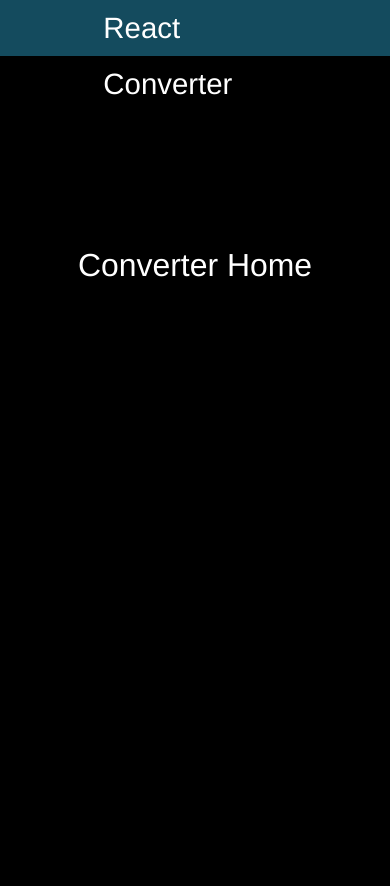
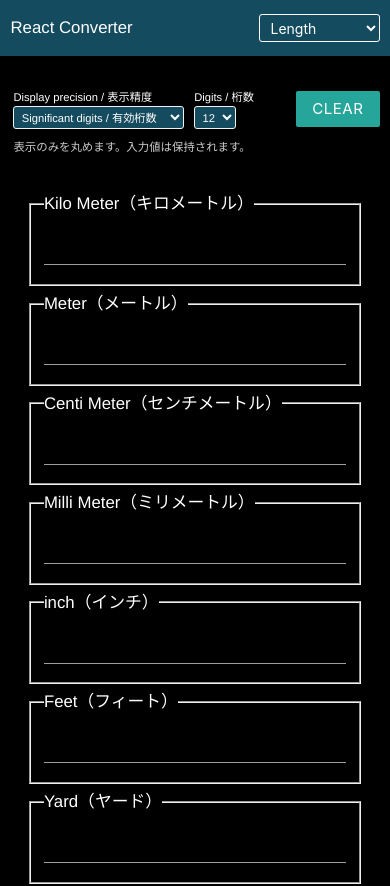
Before and after one commit to SoichiroWada/React-Converter, a React (Vite) app: page / in a window 390 px wide. Shown: the top 886 px of the page. Before the commit the page ends 844 px from the top, so only its background shows below. Built offline with nearby package versions, Linux system fonts and the light colour scheme.

Commit message:
feat: enhance calculators with CLEAR button and update routing for Length

```diff
--- a/src/App.jsx
+++ b/src/App.jsx
@@ -1,8 +1,7 @@
 import React, { Component } from 'react'
-import { BrowserRouter, Route, Routes } from 'react-router'
+import { BrowserRouter, Navigate, Route, Routes } from 'react-router'
 import Navbar from './components/Navbar'
 import { PrecisionProvider } from './components/PrecisionControls'
-import Home from './components/Home'
 import Length from './components/Length'
 import Weight from './components/Weight'
 import Time from './components/Time'
@@ -18,8 +17,9 @@ class App extends Component {
       <div className="App">
         <Navbar></Navbar>
         <Routes>
-          <Route path='/' element={<Home />} />
-          <Route path='/length' element={<Length />} />
+          <Route path='/' element={<Length />} />
+          {/* Length moved to the top page; keep old /length links working. */}
+          <Route path='/length' element={<Navigate to='/' replace />} />
           <Route path='/weight' element={<Weight />} />
           <Route path='/area' element={<Area />} />
           <Route path='/time' element={<Time />} />
--- a/src/components/Area.jsx
+++ b/src/components/Area.jsx
@@ -75,7 +75,10 @@ class AreaCalculator extends React.Component {
 
     return (
       <div>
-        <PrecisionControls />
+        <div className="page-toolbar">
+          <PrecisionControls />
+          <button className="waves-effect waves-light btn clear-btn" onClick={this.clear}>CLEAR</button>
+        </div>
         <InputStatus invalid={result.invalid} />
         <h5 id="h5">
           <span id="alertM" style={aStyle}>カナ漢字変換をOFFにしてください</span>
@@ -242,9 +245,6 @@ class AreaCalculator extends React.Component {
         </div>
       </div>
 
-        <div className='flex-container'>
-          <button id="btn-leng" className="waves-effect waves-light btn" onClick={this.clear}>CLEAR</button>
-        </div>
       </div>
     );
   }
--- a/src/components/Home.jsx
+++ /dev/null
@@ -1,14 +0,0 @@
-import React from 'react'
-
-const Home = (props) => {
-  const belowNavbarHeight = window.screen.height - 230;
-  return (
-    <div className='box' style={{height: belowNavbarHeight}}>
-      <div>
-        <h4>Converter Home</h4>
-      </div>
-    </div>
-  )
-}
-
-export default Home
--- a/src/components/Length.jsx
+++ b/src/components/Length.jsx
@@ -72,7 +72,10 @@ class LengthCalculator extends React.Component {
 
     return (
       <div>
-        <PrecisionControls />
+        <div className="page-toolbar">
+          <PrecisionControls />
+          <button className="waves-effect waves-light btn clear-btn" onClick={this.clear}>CLEAR</button>
+        </div>
         <InputStatus invalid={result.invalid} />
         <h5 id="h5">
           <span id="alertM" style={aStyle}>カナ漢字変換をOFFにしてください</span>
@@ -217,9 +220,6 @@ class LengthCalculator extends React.Component {
         </div>
       </div>
 
-        <div className='flex-container'>
-          <button id="btn-leng" className="waves-effect waves-light btn" onClick={this.clear}>CLEAR</button>
-        </div>
       </div>
     );
   }
--- a/src/components/Navbar.jsx
+++ b/src/components/Navbar.jsx
@@ -1,7 +1,18 @@
 import React from 'react'
-import { Link, NavLink } from 'react-router'
+import { Link, NavLink, useLocation, useNavigate } from 'react-router'
+
+const pages = [
+    { path: '/', label: 'Length' },
+    { path: '/weight', label: 'Weight' },
+    { path: '/area', label: 'Area' },
+    { path: '/time', label: 'Time' },
+    { path: '/temperature', label: 'Temperature' },
+]
 
 const Navbar = () => {
+    const { pathname } = useLocation()
+    const navigate = useNavigate()
+    const current = pages.some(page => page.path === pathname) ? pathname : '/'
 
     return (
         <nav className="nav-wrapper row" id="navbar">
@@ -12,12 +23,16 @@ const Navbar = () => {
             </div>
             <div className="right" id="links">
                 <ul className="hide-on-med-and-down">
-                    <li><NavLink to="/length">Length</NavLink></li>
+                    <li><NavLink to="/" end>Length</NavLink></li>
                     <li><NavLink to="/weight">Weight</NavLink></li>
                     <li><NavLink to="/area">Area</NavLink></li>
                     <li><NavLink to="/time">Time</NavLink></li>
                     <li><NavLink to="/temperature">Temperature</NavLink></li>
                 </ul>
+                {/* Tablets and phones (<= 992px) hide the links above and use this menu. */}
+                <select className="browser-default hide-on-large-only nav-select" aria-label="Converter" value={current} onChange={event => navigate(event.target.value)}>
+                    {pages.map(page => <option key={page.path} value={page.path}>{page.label}</option>)}
+                </select>
             </div>
         </nav>
     )
--- a/src/components/Temperature.jsx
+++ b/src/components/Temperature.jsx
@@ -42,21 +42,27 @@ class Calculator extends React.Component {
     const fahrenheit = displayValue(temperature, scale, 'f', result.values.f, this.context);
 
     return (
+      <div>
+        <div className="page-toolbar">
+          <PrecisionControls />
+          <button className="waves-effect waves-light btn clear-btn" onClick={this.clear}>CLEAR</button>
+        </div>
+        <InputStatus invalid={result.invalid} />
         <div className="uBody">
-        <PrecisionControls />
-        <InputStatus invalid={result.invalid} />
           <h5>Temperature Converter（温度変換）</h5>
           <TemperatureInput
             scale="c"
             temperature={celsius}
+            onClear={this.clear}
             onTemperatureChange={this.handleCChangeToF} />
           <TemperatureInput
             scale="f"
             temperature={fahrenheit}
+            onClear={this.clear}
             onTemperatureChange={this.handleFChangeToC} />
-        <button id="btn-temp" className="waves-effect waves-light btn" onClick={this.clear}>CLEAR</button>
           <BoilingVerdict
             celsius={result.values.c} />
+        </div>
       </div>
     );
   }
--- a/src/components/TemperatureInput.jsx
+++ b/src/components/TemperatureInput.jsx
@@ -13,13 +13,21 @@ const Temperature = (props) => {
 
   }
 
+  function handleKey(event) {
+    if (event.key === "Delete") {
+      props.onClear()
+    } else if (event.keyCode === 32) {
+      props.onClear()
+    }
+  }
+
     const temperature = props.temperature;
     const scale = props.scale;
     // console.log('this.props in render:', this.props)
     return (
       <fieldset className="rain">
         <legend>Enter temperature in {scaleNames[scale]}</legend>
-        <input id="input" value={temperature} onChange={handleChange} autoComplete="off" />
+        <input id="input" value={temperature} onChange={handleChange} onKeyDown={handleKey} autoComplete="off" />
       </fieldset>
     );
 }
--- a/src/components/Time.jsx
+++ b/src/components/Time.jsx
@@ -65,7 +65,10 @@ class TimeCalculator extends React.Component {
 
     return (
       <div>
-        <PrecisionControls />
+        <div className="page-toolbar">
+          <PrecisionControls />
+          <button className="waves-effect waves-light btn clear-btn" onClick={this.clear}>CLEAR</button>
+        </div>
         <InputStatus invalid={result.invalid} />
         <h5 id="h5">
           <span id="alertM" style={aStyle}>カナ漢字変換をOFFにしてください</span>
@@ -165,9 +168,6 @@ class TimeCalculator extends React.Component {
 
       </div>
 
-        <div className='flex-container'>
-          <button id="btn-leng" className="waves-effect waves-light btn" onClick={this.clear}>CLEAR</button>
-        </div>
       </div>
     );
   }
--- a/src/components/Weight.jsx
+++ b/src/components/Weight.jsx
@@ -75,7 +75,10 @@ class WeightCalculator extends React.Component {
 
     return (
       <div>
-        <PrecisionControls />
+        <div className="page-toolbar">
+          <PrecisionControls />
+          <button className="waves-effect waves-light btn clear-btn" onClick={this.clear}>CLEAR</button>
+        </div>
         <InputStatus invalid={result.invalid} />
 
         <h5 id="h5">
@@ -239,9 +242,6 @@ class WeightCalculator extends React.Component {
 
             </div>
         </div>
-        <div className='flex-container'>
-            <button id="btn-leng" className="waves-effect waves-light btn" onClick={this.clear}>CLEAR</button>
-        </div>
       </div>
     );
   }
--- a/src/index.css
+++ b/src/index.css
@@ -60,15 +60,29 @@ legend{
   padding-bottom:0.2em;
 }
 
-#btn-leng{
-  margin-top:1.0em;
-  margin-left:1.0em;
+/* PrecisionControls on the left, CLEAR at the top right of every calculator. */
+.page-toolbar{
+  display:flex;
+  align-items:flex-start;
+  justify-content:space-between;
+}
+.page-toolbar .precision-controls{
+  flex:1 1 auto;
+}
+.clear-btn{
+  flex:0 0 auto;
+  width:10em;
+  margin:1em;
   font-size:0.9em;
-  width:30em;
 }
-#btn-temp{
-  margin-top:1.0em;
-  font-size:0.8em;
+@media screen and (max-width: 600px) {
+  .page-toolbar .precision-controls{
+    min-width:0;
+  }
+  .clear-btn{
+    width:auto;
+    margin:1em 0.75rem;
+  }
 }
 #navbar{
   color:white;
@@ -108,32 +122,42 @@ legend{
 #links{
   margin-right:1%;
 }
+/* Tablets and phones: small left-aligned logo and a page menu at the right. */
+@media screen and (max-width: 992px) {
+  #navbar{
+    position:relative;
+  }
+  #navbar #logo{
+    left:0;
+    transform:none;
+    margin-left:0.75rem;
+    font-size:1.2rem;
+  }
+  #navbar #links{
+    position:absolute;
+    top:0;
+    right:0.75rem;
+    height:100%;
+    margin:0;
+    display:flex;
+    align-items:center;
+  }
+  .nav-select{
+    display:inline-block;
+    width:auto;
+    height:auto;
+    padding:0.25em 0.5em;
+    color:white;
+    background-color:#144b5e;
+    border:1px solid white;
+    border-radius:3px;
+    font-size:1rem;
+    line-height:normal;
+    vertical-align:middle;
+  }
+}
 .active{
   background-color: rgb(12, 34, 95);
-}
-.flex-container {
-  display: flex;
-  justify-content: center;
-}
-
-.flex-container > div {
-  background-color: #f1f1f1;
-  width: 100px;
-  margin: 10px;
-  margin-top:0px;
-  text-align: center;
-  line-height: 75px;
-  font-size: 30px;
-}
-
-.box {
-  display: flex;
-  justify-content: center;
-  align-items: center;
-}
-.box > div {
-  text-align: center;
-  color: white;
 }
 
 
```
Also changed, not shown: 3 other files (tests, documents, lock files or other folders). Lines whose indentation alone changed are shown as unchanged.
